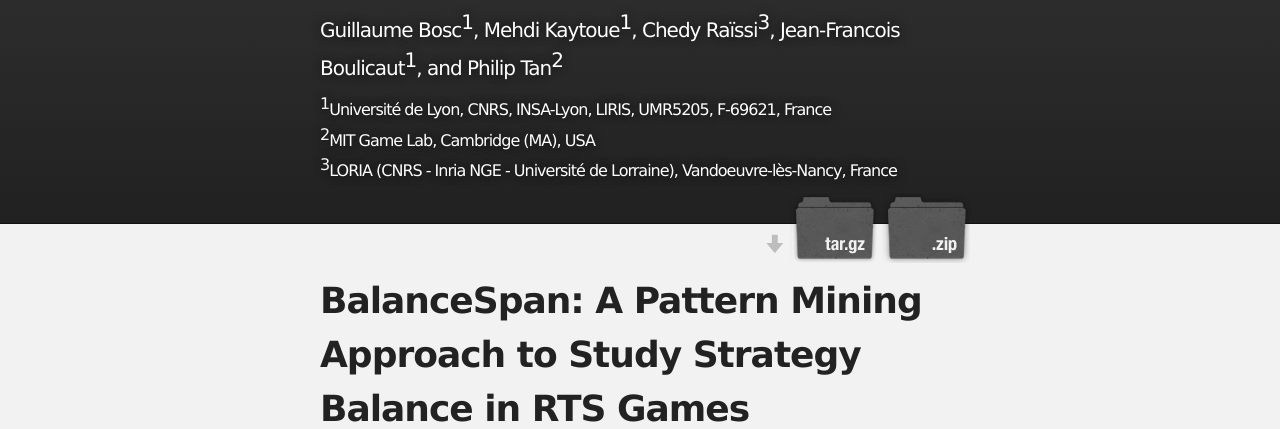
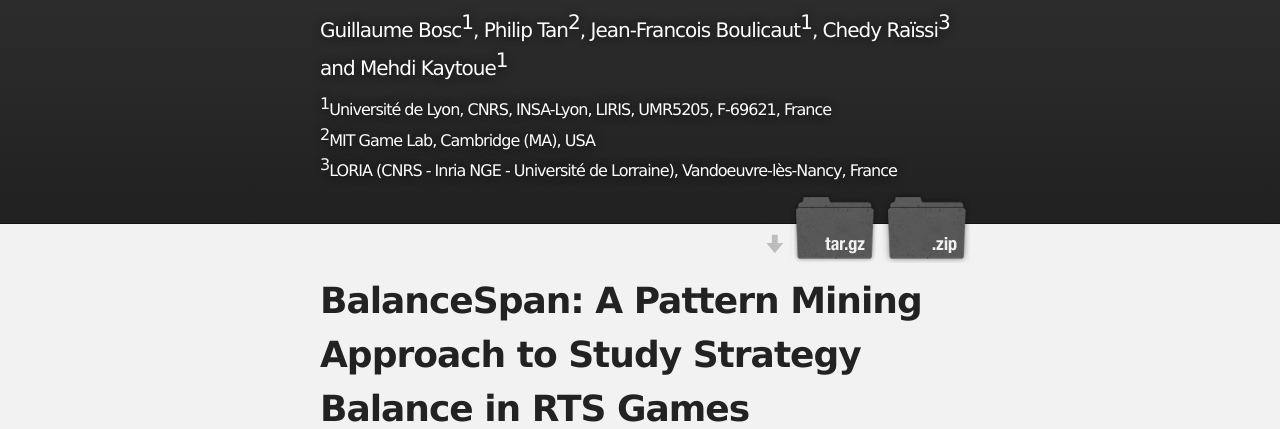
Before and after one commit to guillaume-bosc/BalanceSpan, a plain HTML site: page index.html in a window 1280 px wide. Shown: the part 208-637 px from the top of the page. Drawn offline with Linux system fonts and the light colour scheme.

Commit message:
Update index.html

```diff
--- a/index.html
+++ b/index.html
@@ -20,7 +20,7 @@
 
           <h1 id="project_title">Balancespan</h1>
           <h2 id="project_tagline">BalanceSpan algorithm source code and some datasets on StarCraft II.</h2>
-          <h3 id="project_authors">Guillaume Bosc<sup>1</sup>, Mehdi Kaytoue<sup>1</sup>, Chedy Raïssi<sup>3</sup>, Jean-Francois Boulicaut<sup>1</sup>, and Philip Tan<sup>2</sup></h3>
+          <h3 id="project_authors">Guillaume Bosc<sup>1</sup>, Philip Tan<sup>2</sup>, Jean-Francois Boulicaut<sup>1</sup>, Chedy Raïssi<sup>3</sup> and Mehdi Kaytoue<sup>1</sup></h3>
           <h3 id="project_affil"><sup>1</sup>Université de Lyon, CNRS, INSA-Lyon, LIRIS, UMR5205, F-69621, France
           </br><sup>2</sup>MIT Game Lab, Cambridge (MA), USA
           </br><sup>3</sup>LORIA (CNRS - Inria NGE - Université de Lorraine), Vandoeuvre-lès-Nancy, France
```
